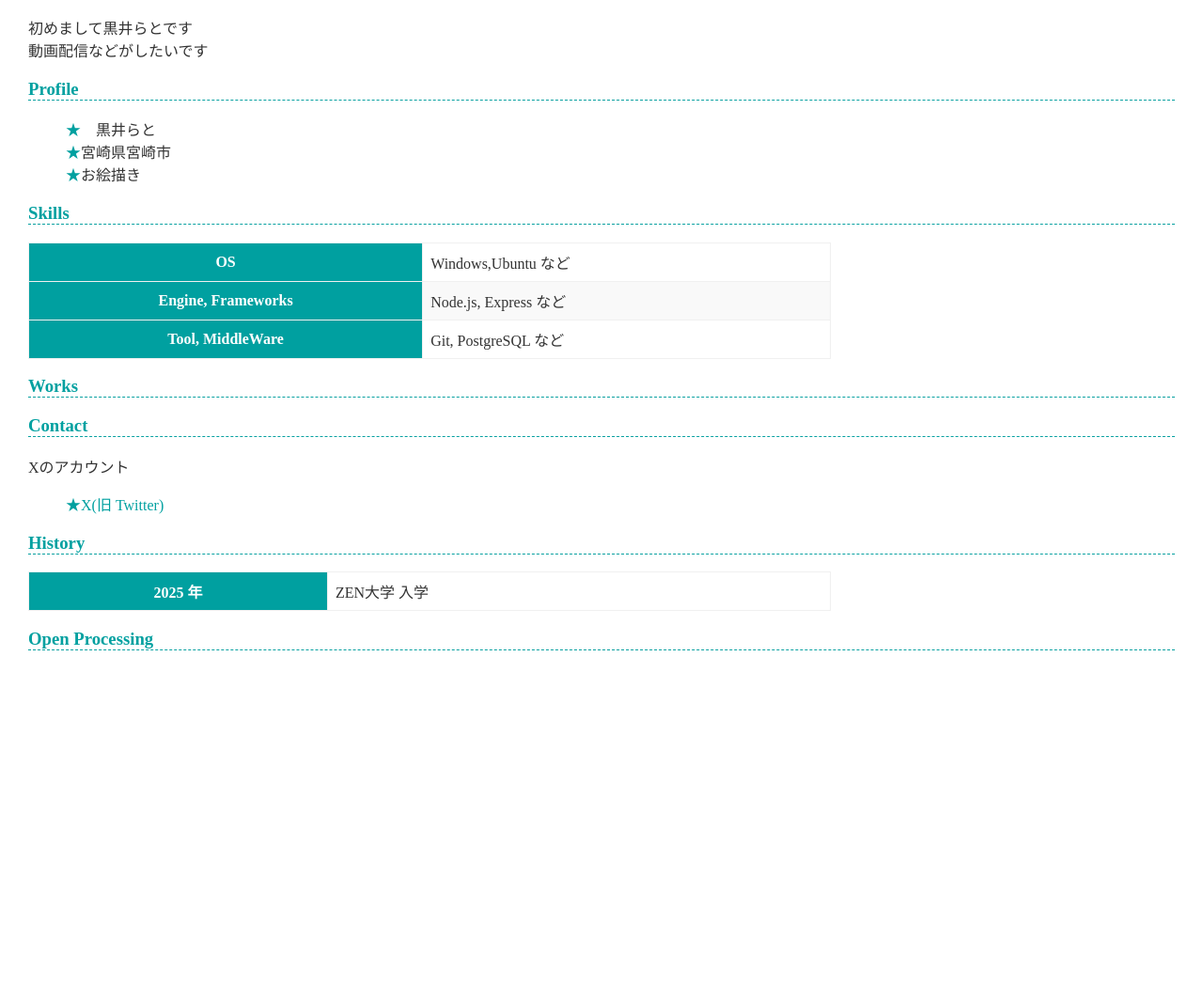
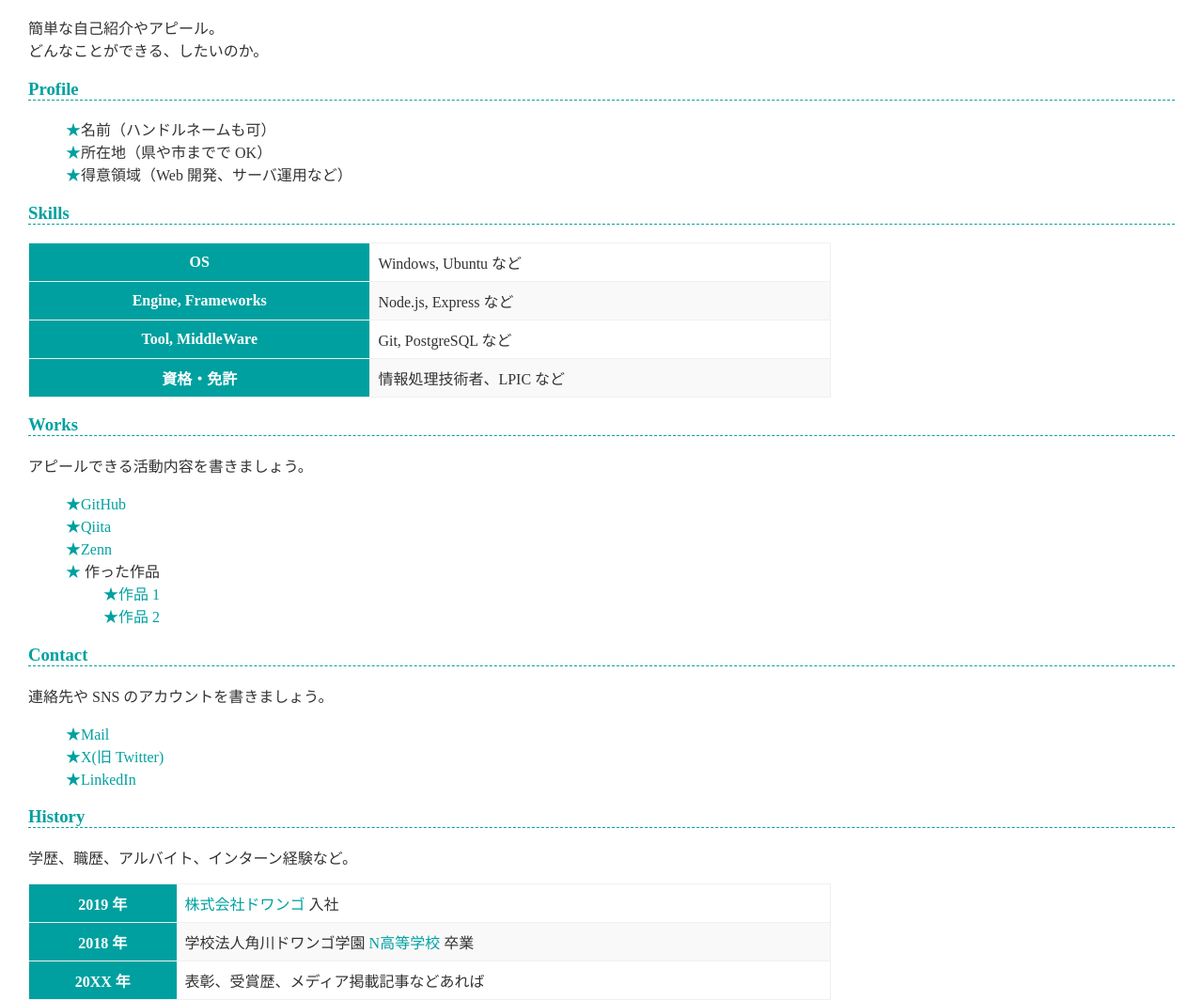
Before and after one commit to Rato961/Rato961, a plain HTML site: page index.html in a window 1280 px wide. Shown: the part 145-1209 px from the top of the page at 94% size. Before the commit the page ends 837 px from the top, so only its background shows below. Drawn offline with Linux system fonts and the light colour scheme.

Commit message:
更新
Updated personal introduction and contact information.

```diff
--- a/index.html
+++ b/index.html
@@ -11,22 +11,22 @@
 
     <h2>About</h2>
     <p>
-      初めまして黒井らとです<br>
-      動画配信などがしたいです
+      簡単な自己紹介やアピール。<br>
+      どんなことができる、したいのか。
     </p>
 
     <h3>Profile</h3>
     <ul>
-      <li>　黒井らと　</li>
-      <li>宮崎県宮崎市</li>
-      <li>お絵描き</li>
+      <li>名前（ハンドルネームも可）</li>
+      <li>所在地（県や市までで OK）</li>
+      <li>得意領域（Web 開発、サーバ運用など）</li>
     </ul>
 
     <h3>Skills</h3>
     <table>
       <tr>
         <th>OS</th>
-        <td>Windows,Ubuntu など</td>
+        <td>Windows, Ubuntu など</td>
       </tr>
       <tr>
         <th>Engine, Frameworks</th>
@@ -36,24 +36,51 @@
         <th>Tool, MiddleWare</th>
         <td>Git, PostgreSQL など</td>
       </tr>
+      <tr>
+        <th>資格・免許</th>
+        <td>情報処理技術者、LPIC など</td>
+      </tr>
     </table>
 
     <h3>Works</h3>
+    <p>アピールできる活動内容を書きましょう。</p>
+    <ul>
+      <li><a href="https://github.com/">GitHub</a></li>
+      <li><a href="https://qiita.com/">Qiita</a></li>
+      <li><a href="https://zenn.dev/">Zenn</a></li>
+      <li>
+        作った作品
+        <ul>
+          <li><a href="https://example.com/">作品 1</a></li>
+          <li><a href="https://example.com/">作品 2</a></li>
+        </ul>
+      </li>
+    </ul>
 
     <h3>Contact</h3>
-    <p>Xのアカウント</p>
+    <p>連絡先や SNS のアカウントを書きましょう。</p>
     <ul>
-      <li><a href="https://X.com/961rato">X(旧 Twitter)</a></li>
+      <li><a href="mailto:name@example.com">Mail</a></li>
+      <li><a href="https://twitter.com/n_yobikou">X(旧 Twitter)</a></li>
+      <li><a href="https://www.linkedin.com/">LinkedIn</a></li>
     </ul>
+
     <h3>History</h3>
+    <p>学歴、職歴、アルバイト、インターン経験など。</p>
     <table>
       <tr>
-        <th>2025 年</th>
-        <td>ZEN大学 <a href="https://zen.ac.jp//"></a> 入学</td>
+        <th>2019 年</th>
+        <td><a href="https://dwango.co.jp/">株式会社ドワンゴ</a> 入社</td>
       </tr>
+      <tr>
+        <th>2018 年</th>
+        <td>学校法人角川ドワンゴ学園 <a href="https://nnn.ed.jp/">N高等学校</a> 卒業</td>
+      </tr>
+      <tr>
+        <th>20XX 年</th>
+        <td>表彰、受賞歴、メディア掲載記事などあれば</td>
+      </tr>
+    </table>
 
-    </table>
- <body>
-  <h3>Open Processing</h3>
   </body>
 </html>
```
